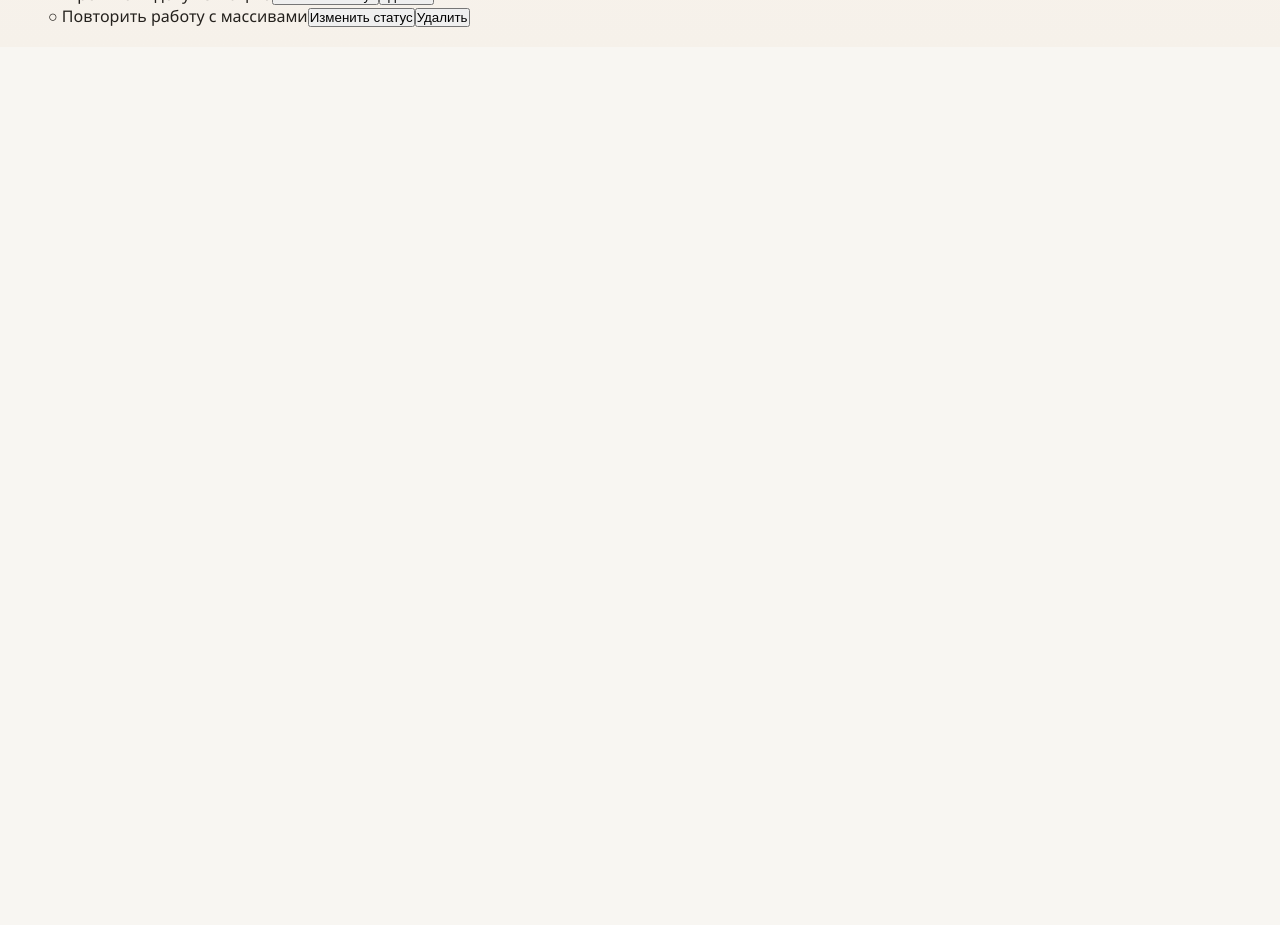
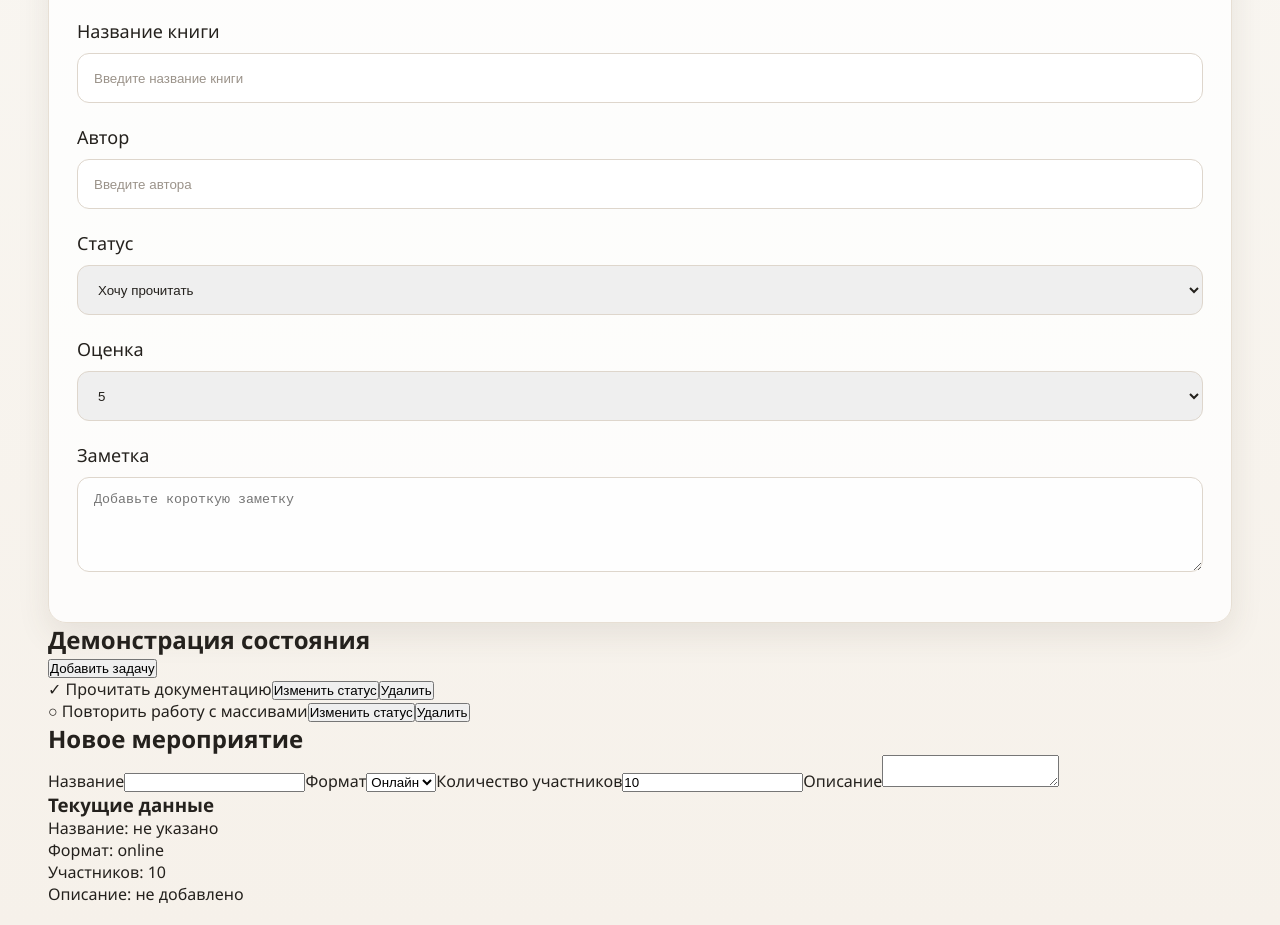
Before and after one commit to kamilagilmanova/readinglog, a React (Vite) app in the folder reading-diary/: page / in a window 1280 px wide. Shown: the part 980-1905 px from the top of the page. Before the commit the page ends 1027 px from the top, so only its background shows below. Built offline with nearby package versions, Linux system fonts and the light colour scheme.

Commit message:
Урок10

```diff
--- a/reading-diary/src/App.tsx
+++ b/reading-diary/src/App.tsx
@@ -6,6 +6,8 @@ import "./App.css";
 import styled from "@emotion/styled";
 import Stats from "./components/Stats/Stats";
 import { TaskStateDemo } from "./practice/TaskStateDemo";
+import { BookForm } from "./components/BookForm/BookForm";
+import { EventFormDemo } from "./components/EventFormDemo/EventFormDemo";
 // import ButtonDemo from "./practice/StyledButtonDemo";
 
 const Page = styled.div`
@@ -30,7 +32,9 @@ function App() {
       <Container>
         <Stats books={books} />
         <BookList books={books} deleteBook={deleteBook} />
+        <BookForm/>
         <TaskStateDemo/>
+        <EventFormDemo />
       </Container>
     </Page>
 
--- /dev/null
+++ b/reading-diary/src/components/BookForm/BookForm.tsx
@@ -0,0 +1,158 @@
+import styled from "@emotion/styled";
+import { useState } from "react";
+import { type BookStatus } from "../../types/book";
+
+const Form = styled.form`
+  padding: 28px;
+  background: rgba(255, 255, 255, 0.8);
+  border: 1px solid #e7dfd4;
+  border-radius: 18px;
+  box-shadow: 0px 12px 32px rgba(82, 68, 52, 0.1);
+`;
+
+const Title = styled.h2`
+  margin: 0 0 26px;
+  font-size: 26px;
+  font-weight: 600;
+`;
+
+const Field = styled.label`
+  display: flex;
+  flex-direction: column;
+  gap: 10px;
+  margin-bottom: 22px;
+  font-size: 18px;
+`;
+
+const Input = styled.input`
+  height: 50px;
+  padding: 0 16px;
+  color: #24211d;
+  background-color: rgba(255, 255, 255 0.76);
+  border: 1px solid #ded6cc;
+  border-radius: 12px;
+
+  &::placeholder {
+    color: #9b938a;
+  }
+
+  &:focus {
+    outline: none;
+    border-color: #9f8b76;
+    box-shadow: 0 0 0 3px rgba(159, 139, 118, 0.15);
+  }
+`;
+
+const Select = styled.select`
+  height: 50px;
+  padding: 0 16px;
+  color: #24211d;
+  background-color: rgba(255, 255, 255 0.76);
+  border: 1px solid #ded6cc;
+  border-radius: 12px;
+
+  &:focus {
+    outline: none;
+    border-color: #9f8b76;
+    box-shadow: 0 0 0 3px rgba(159, 139, 118, 0.15);
+  }
+`;
+
+const Textarea = styled.textarea`
+  min-height: 95px;
+  padding: 14px 16px;
+  color: #24211d;
+  background-color: rgba(255, 255, 255, 0.76);
+  border: 1px solid #ded6cc;
+  border-radius: 12px;
+  resize: vertical;
+
+  &:focus {
+    outline: none;
+    border-color: #9f8b76;
+    box-shadow: 0 0 0 3px rgba(159, 139, 118, 0.15);
+  }
+`;
+
+export function BookForm() {
+  const [title, setTitle] = useState("");
+  const [author, setAuthor] = useState("");
+  const [note, setNote] = useState("");
+
+  const [rating, setRating] = useState(5);
+  const [status, setStatus] = useState<BookStatus>("want");
+
+  console.log({
+    title,
+    author,
+    status,
+    note,
+    rating,
+  });
+  return (
+    <Form>
+      <Title>Добавить книгу</Title>
+
+      <Field>
+        Название книги
+        <Input
+          type="text"
+          value={title}
+          placeholder="Введите название книги"
+          onChange={(event) => {
+            setTitle(event.target.value);
+          }}
+        />
+      </Field>
+      <Field>
+        Автор
+        <Input
+          type="text"
+          value={author}
+          placeholder="Введите автора"
+          onChange={(event) => {
+            setAuthor(event.target.value);
+          }}
+        />
+      </Field>
+      <Field>
+        Статус
+        <Select
+          value={status}
+          onChange={(event) => {
+            setStatus(event.target.value as BookStatus);
+          }}
+        >
+          <option value="want">Хочу прочитать</option>
+          <option value="reading">Читаю</option>
+          <option value="done">Прочитано</option>
+        </Select>
+      </Field>
+      <Field>
+        Оценка
+        <Select
+          value={rating}
+          onChange={(event) => {
+            setRating(Number(event.target.value));
+          }}
+        >
+          <option value={1}>1</option>
+          <option value={2}>2</option>
+          <option value={3}>3</option>
+          <option value={4}>4</option>
+          <option value={5}>5</option>
+        </Select>
+      </Field>
+      <Field>
+        Заметка
+        <Textarea
+          value={note}
+          placeholder="Добавьте короткую заметку"
+          onChange={(event) => {
+            setNote(event.target.value);
+          }}
+        />
+      </Field>
+    </Form>
+  );
+}
--- /dev/null
+++ b/reading-diary/src/components/EventFormDemo/EventFormDemo.tsx
@@ -0,0 +1,70 @@
+import { useState } from "react";
+
+type EventFormat = "online" | "offline";
+
+export function EventFormDemo() {
+  const [title, setTitle] = useState<string | undefined>(undefined);
+  const [format, setFormat] = useState<EventFormat>("online");
+  const [participants, setParticipants] = useState(10);
+  const [description, setDescription] = useState("");
+
+  return (
+    <section>
+      <h2>Новое мероприятие</h2>
+
+      <label>
+        Название
+        <input
+          type="text"
+          value={title ?? ""}
+          onChange={(event) => {
+            setTitle(event.target.value);
+          }}
+        />
+      </label>
+
+      <label>
+        Формат
+        <select
+          value={format}
+          onChange={(event) => {
+            setFormat(event.target.value as EventFormat);
+          }}
+        >
+          <option value="online">Онлайн</option>
+          <option value="offline">Очно</option>
+        </select>
+      </label>
+
+      <label>
+        Количество участников
+        <input
+          type="number"
+          min="1"
+          value={participants}
+          onChange={(event) => {
+            setParticipants(Number(event.target.value));
+          }}
+        />
+      </label>
+
+      <label>
+        Описание
+        <textarea
+          value={description}
+          onChange={(event) => {
+            setDescription(event.target.value);
+          }}
+        />
+      </label>
+
+      <div>
+        <h3>Текущие данные</h3>
+        <p>Название: {title ?? "не указано"}</p>
+        <p>Формат: {format}</p>
+        <p>Участников: {participants}</p>
+        <p>Описание: {description || "не добавлено"}</p>
+      </div>
+    </section>
+  );
+}
```
Also changed, not shown: reading-diary/src/components/UserCardDemo/UserCardDemo.tsx (added, +44 -0 lines).
